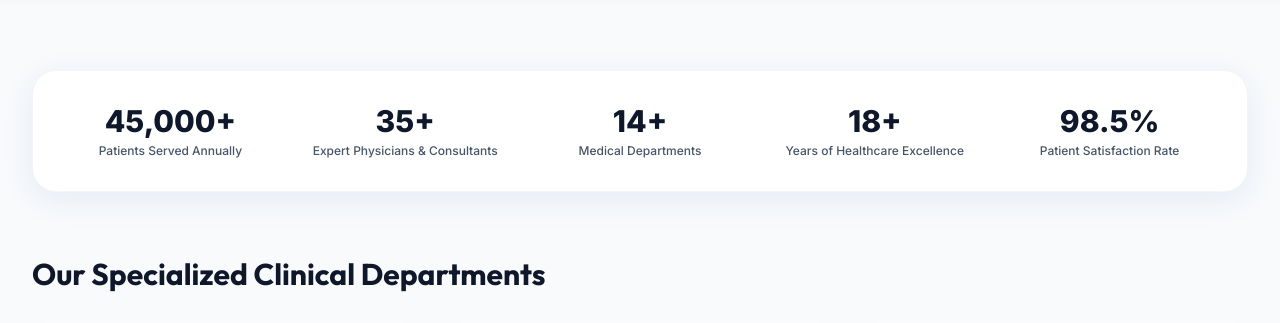
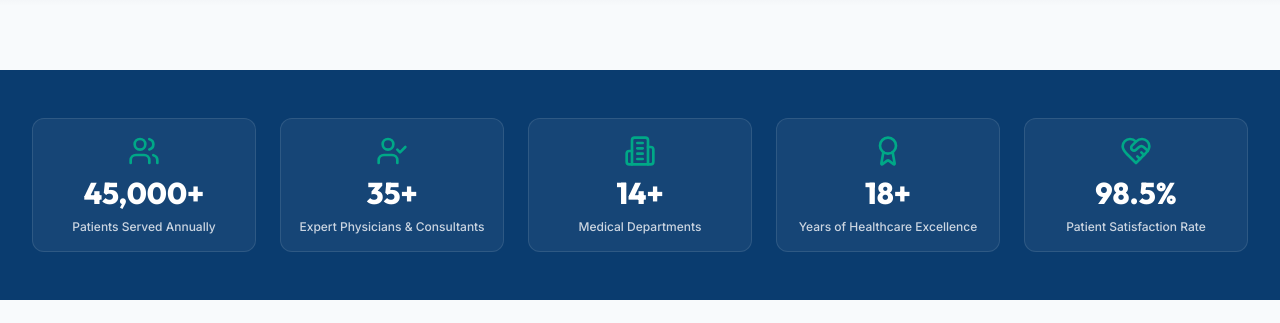
Before and after one commit to itxopps/Hospital, a Next.js app: page / in a window 1280 px wide. Shown: the part 817-1140 px from the top of the page. Built offline with nearby package versions, Linux system fonts and the light colour scheme; grey boxes are pictures that could not be loaded.

Commit message:
Update stats-section.tsx

```diff
--- a/components/sections/stats-section.tsx
+++ b/components/sections/stats-section.tsx
@@ -1,17 +1,38 @@
+"use client";
+
 import React from "react";
 import { hospitalStats } from "@/data/hospitalData";
+import { useLanguage } from "@/context/language-context";
+import { Users, UserCheck, Building2, Award, HeartHandshake } from "lucide-react";
+
+const iconMap = {
+  Users,
+  UserCheck,
+  Building2,
+  Award,
+  HeartHandshake,
+};
 
 export function StatsSection() {
+  const { language } = useLanguage();
+  const isAr = language === "ar";
+
   return (
-    <section className="relative -mt-10 z-20 max-w-7xl mx-auto px-4 sm:px-6 lg:px-8">
-      <div className="bg-white rounded-3xl shadow-glass border border-slate-100 p-8">
+    <section className="bg-primary-900 text-white py-12">
+      <div className="max-w-7xl mx-auto px-4 sm:px-6 lg:px-8">
         <div className="grid grid-cols-2 md:grid-cols-5 gap-6 text-center">
-          {hospitalStats.map((stat) => (
-            <div key={stat.label} className="space-y-1">
-              <div className="text-3xl font-extrabold text-slate-900">{stat.value}</div>
-              <div className="text-xs font-medium text-slate-600">{stat.label}</div>
-            </div>
-          ))}
+          {hospitalStats.map((stat, idx) => {
+            const Icon = iconMap[stat.icon as keyof typeof iconMap] || Users;
+            return (
+              <div key={idx} className="space-y-2 p-4 rounded-xl bg-white/5 border border-white/10">
+                <Icon className="w-8 h-8 text-secondary mx-auto" />
+                <div className="text-2xl sm:text-3xl font-extrabold font-heading text-white">{stat.value}</div>
+                <div className="text-xs text-slate-300 font-medium">
+                  {isAr && stat.arabicLabel ? stat.arabicLabel : stat.label}
+                </div>
+              </div>
+            );
+          })}
         </div>
       </div>
     </section>
```
